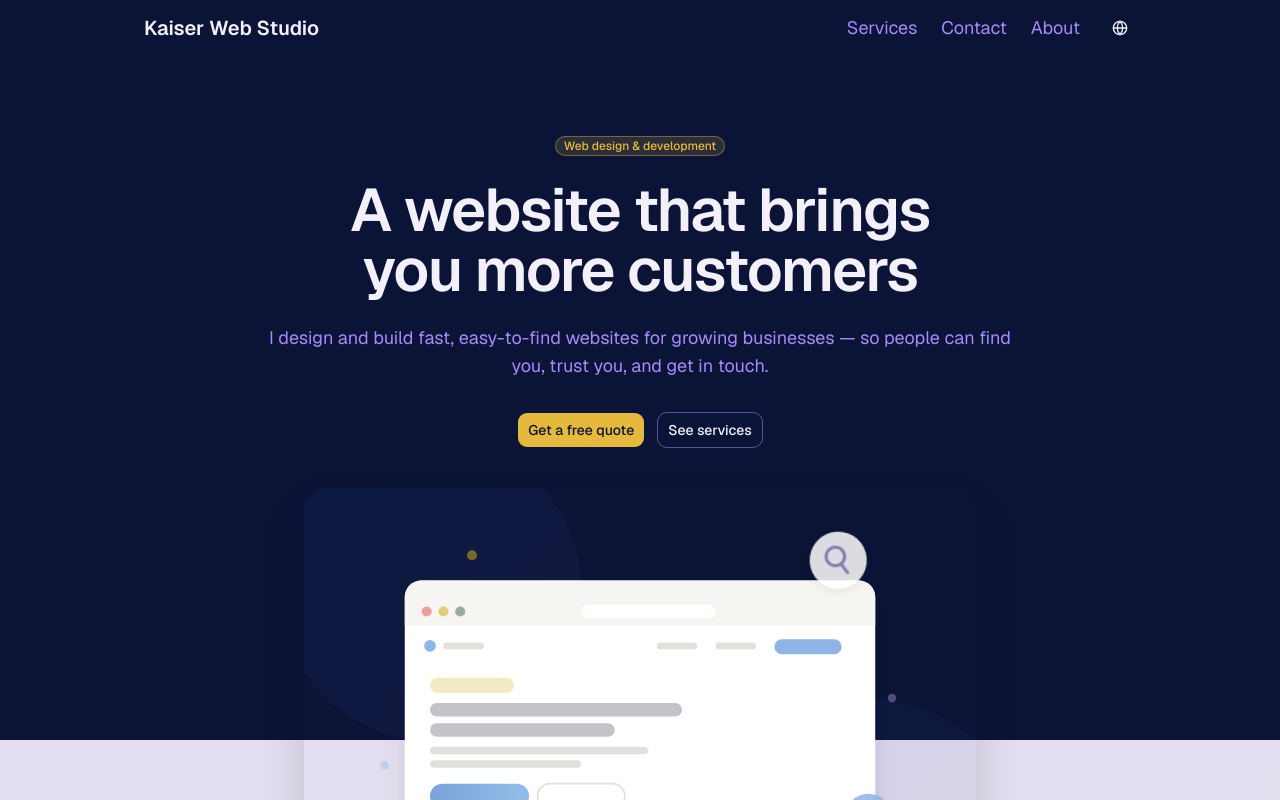
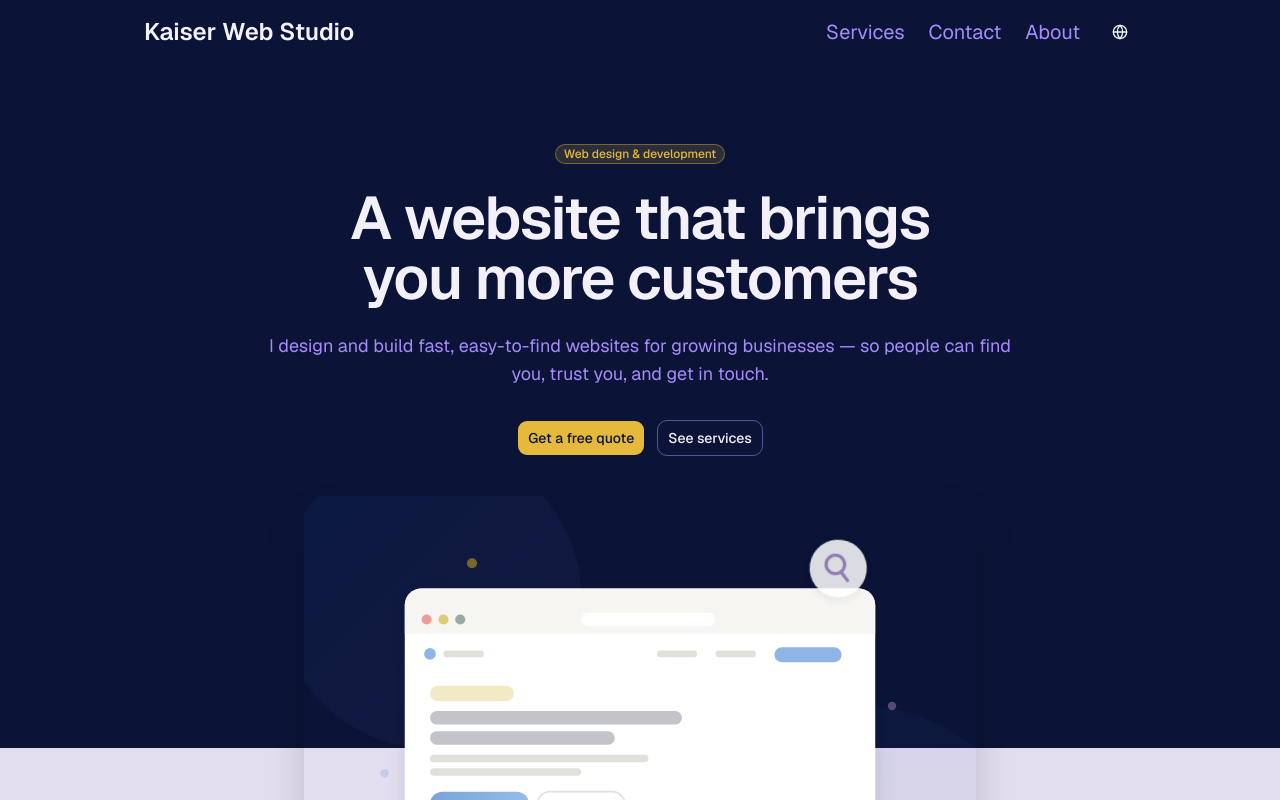
Before and after one commit to Tomas-Kaiser/kaiserwebstudio, a Next.js app: page /en in a window 1280 px wide. Shown: the top 800 px of the page. Built offline with nearby package versions, Linux system fonts and the light colour scheme.

Commit message:
Increase navbar font sizes and bar height

```diff
--- a/src/components/navbar.tsx
+++ b/src/components/navbar.tsx
@@ -26,8 +26,8 @@ export function Navbar() {
 
   return (
     <header className="sticky top-0 z-40 bg-navy">
-      <div className="mx-auto flex h-14 max-w-5xl items-center justify-between px-4">
-        <Link href="/" className="flex items-center gap-2 text-xl font-semibold text-lavender">
+      <div className="mx-auto flex h-16 max-w-5xl items-center justify-between px-4">
+        <Link href="/" className="flex items-center gap-2 text-2xl font-semibold text-lavender">
           Kaiser Web Studio
         </Link>
 
@@ -36,7 +36,7 @@ export function Navbar() {
             <Link
               key={item.key}
               href={item.href}
-              className="text-lg text-violet transition-colors hover:text-gold"
+              className="text-xl text-violet transition-colors hover:text-gold"
             >
               {t(item.key)}
             </Link>
```
